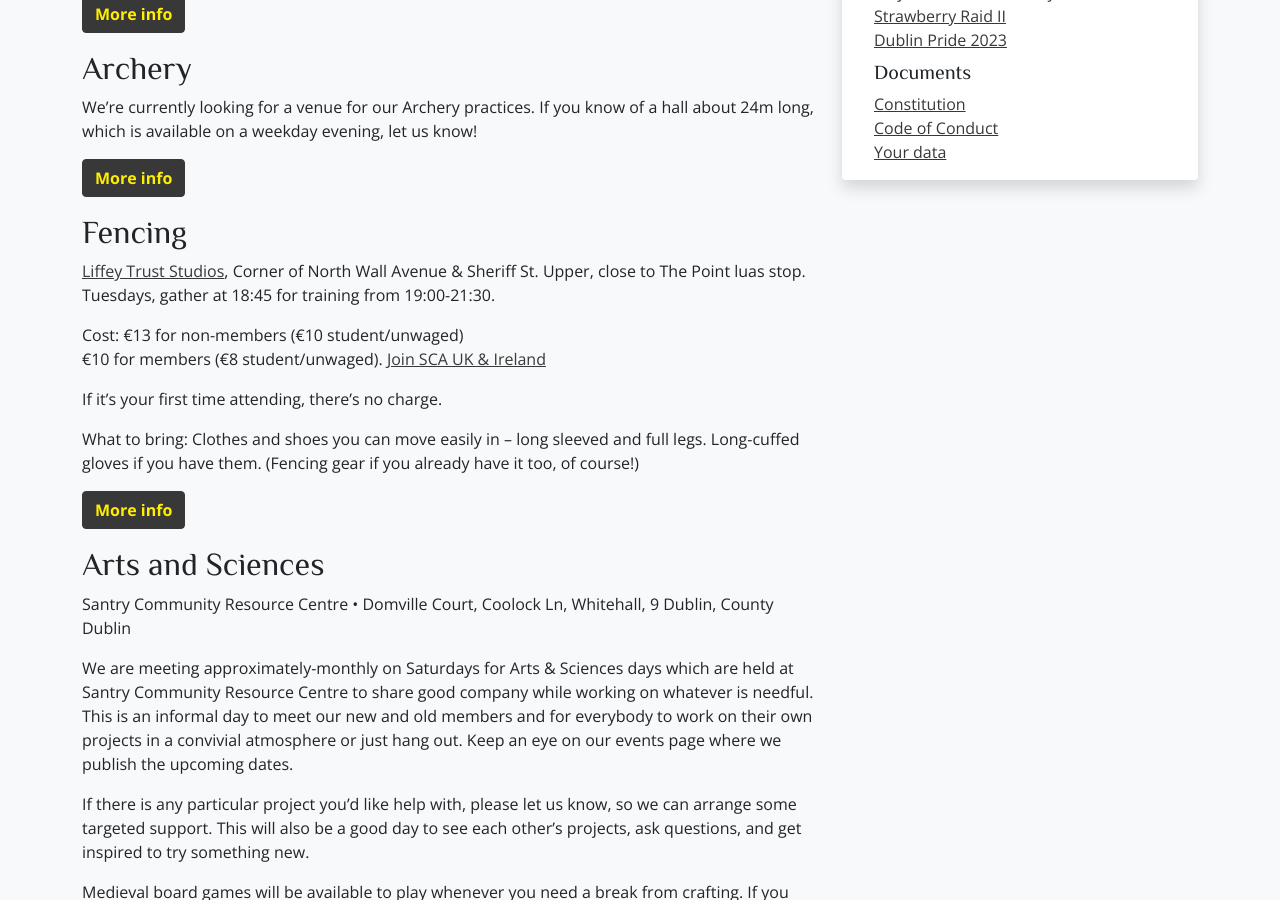
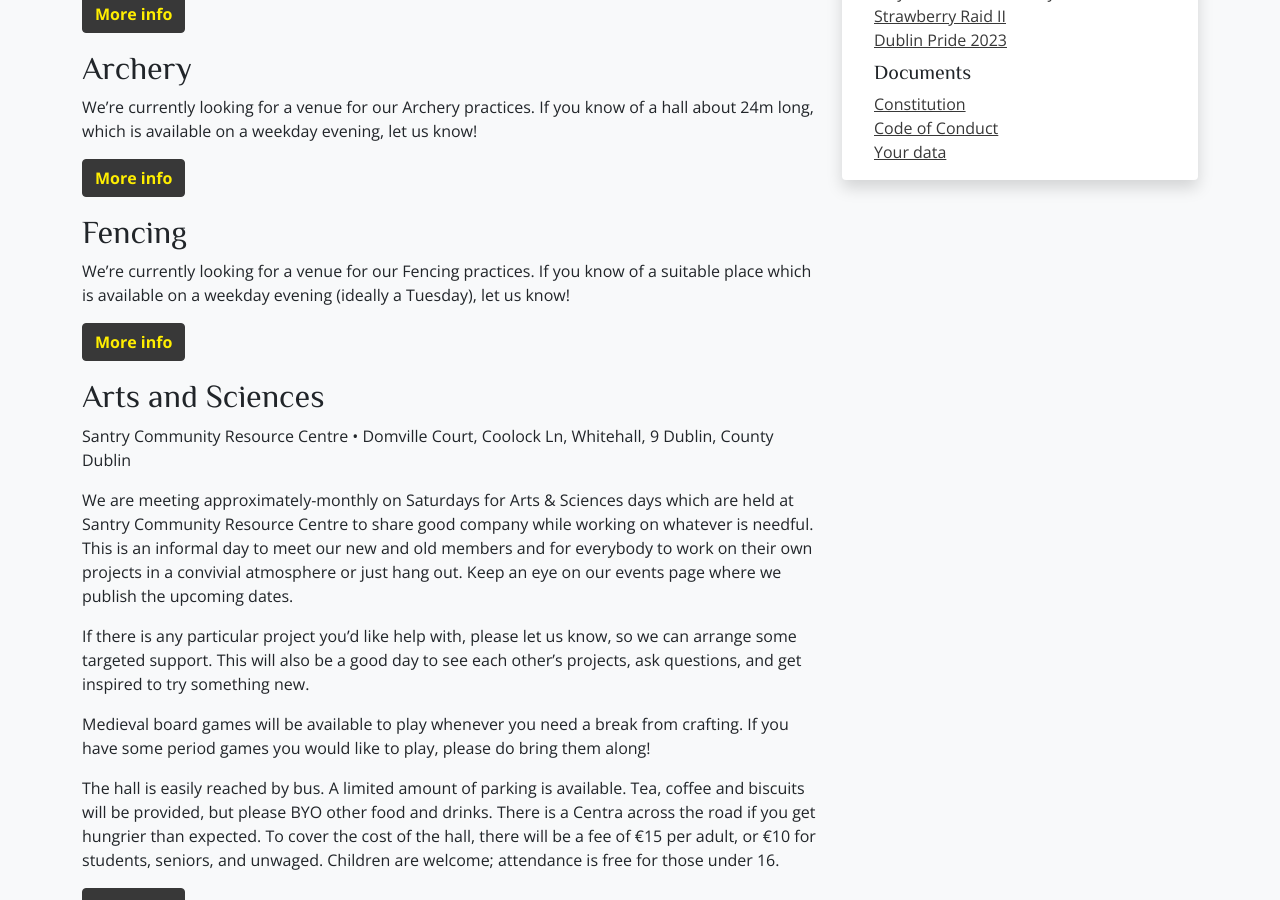
Before and after one commit to drachenwald/dun-in-mara, a Jekyll site: the page built from practices.md, in a window 1280 px wide and 900 px high, scrolled down 661 px. Built offline with Jekyll 4.4.1, drawn with Linux system fonts in a browser that asks for light colours; comment, search, counter and statistics services are not loaded.

Commit message:
Updated practices page.

```diff
--- a/practices.md
+++ b/practices.md
@@ -28,15 +28,7 @@ We're currently looking for a venue for our Archery practices. If you know of a
 
 ## Fencing
 
-[Liffey Trust Studios](https://goo.gl/maps/NiMEjig15rz), Corner of North Wall Avenue & Sheriff St. Upper, close to The Point luas stop. Tuesdays, gather at 18:45 for training from 19:00-21:30.
-
-Cost:
-€13 for non-members (€10 student/unwaged)
-€10 for members (€8 student/unwaged). [Join SCA UK & Ireland](https://membermojo.co.uk/scauk)
-
-If it's your first time attending, there's no charge.
-
-What to bring: Clothes and shoes you can move easily in – long sleeved and full legs. Long-cuffed gloves if you have them. (Fencing gear if you already have it too, of course!)
+We're currently looking for a venue for our Fencing practices. If you know of a suitable place which is available on a weekday evening (ideally a Tuesday), let us know!
 
 <a href="/historical-fencing/" class="btn btn-primary">More info</a>
 
```
